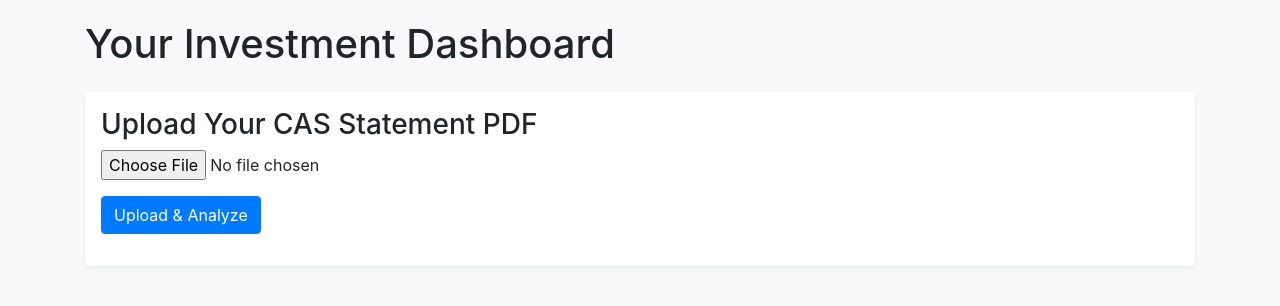
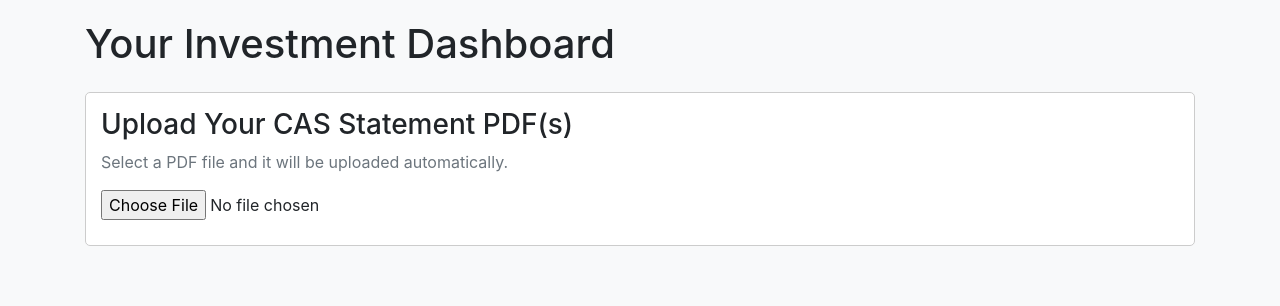
Before and after one commit to waliasanchit007/LTCG-backend, a Flask app: page / in a window 1280 px wide. Shown: the top 306 px of the page. Run offline with Flask 3, Linux system fonts and the light colour scheme; some libraries are stand-ins or nearby versions.

Commit message:
Combine statements, improved

```diff
--- a/server.py
+++ b/server.py
@@ -122,7 +122,7 @@ def fetch_and_store_nav():
         conn.commit()
         conn.close()
         create_table()
-        yesterday = date.today() - timedelta(days=4)
+        yesterday = date.today() - timedelta(days=2)
         csv_data = fetch_nav_data_from_amfi(yesterday)
         print("DEBUG: Fetched CSV Data (first 500 chars):")
         print(csv_data[:500])
--- a/templates/index.html
+++ b/templates/index.html
@@ -15,9 +15,13 @@
     .details-section { display: none; margin-top: 10px; }
     .section-title { border-bottom: 2px solid #dee2e6; margin-bottom: 15px; padding-bottom: 5px; }
     .fund-card { margin-bottom: 20px; }
-    .modal-body pre { background: #f4f4f4; padding: 10px; }
     .info-link { font-size: 0.9em; margin-left: 5px; }
     .clickable { cursor: pointer; color: #007bff; text-decoration: underline; }
+    /* Styling for the file-upload section */
+    #file-upload-section { margin-bottom: 20px; padding: 15px; background: #fff; border: 1px solid #ccc; border-radius: 5px; }
+    #uploaded-files { margin-bottom: 10px; }
+    .uploaded-file { display: inline-block; background: #e9ecef; padding: 5px 10px; border-radius: 15px; margin-right: 5px; margin-bottom: 5px; }
+    .uploaded-file span.remove { margin-left: 8px; cursor: pointer; color: red; }
   </style>
 </head>
 <body>
@@ -25,13 +29,16 @@
     <h1 class="mb-4">Your Investment Dashboard</h1>
 
     <!-- File Upload Section -->
-    <div class="mb-4 p-3 bg-white shadow-sm rounded">
-      <h3>Upload Your CAS Statement PDF</h3>
-      <div class="form-group">
-        <input type="file" id="file-input" accept=".pdf" class="form-control-file">
-      </div>
-      <button id="upload-button" class="btn btn-primary">Upload &amp; Analyze</button>
-      <div id="upload-status" class="mt-3"></div>
+    <div id="file-upload-section" class="mb-4">
+      <h3>Upload Your CAS Statement PDF(s)</h3>
+      <p id="upload-instructions" class="text-muted">Select a PDF file and it will be uploaded automatically.</p>
+      <!-- File input (only one file at a time) -->
+      <input type="file" id="file-input" accept=".pdf" class="form-control-file">
+      <!-- A button to allow adding another PDF (hidden until first file is uploaded) -->
+      <button id="add-button" class="btn btn-secondary mt-2" style="display: none;">Add Another PDF</button>
+      <!-- A container to list the names of uploaded files -->
+      <div id="uploaded-files" class="mt-2"></div>
+      <div id="upload-status" class="mt-2"></div>
     </div>
 
     <!-- Dashboard Section -->
@@ -108,7 +115,7 @@
             </button>
           </div>
           <div class="modal-body" id="ltcg-details">
-            <!-- LTCG details table will be inserted here -->
+            <!-- LTCG eligible details table will be inserted here -->
           </div>
           <div class="modal-footer">
             <button type="button" class="btn btn-secondary" data-dismiss="modal">Close</button>
@@ -168,7 +175,7 @@
             </button>
           </div>
           <div class="modal-body">
-            <p>The Withdrawn Amount represents the total money redeemed from your funds. Click on the value above to view detailed information, including the fund name, folio, redemption date, amount withdrawn, and units redeemed.</p>
+            <p>The Withdrawn Amount represents the total money redeemed from your funds. Click on the value above to view detailed information including fund name, folio, redemption date, amount withdrawn, and units redeemed.</p>
           </div>
           <div class="modal-footer">
             <button type="button" class="btn btn-secondary" data-dismiss="modal">Close</button>
@@ -186,6 +193,9 @@
   <script src="https://cdn.jsdelivr.net/npm/popper.js@1.16.1/dist/umd/popper.min.js"></script>
   <script src="https://stackpath.bootstrapcdn.com/bootstrap/4.5.2/js/bootstrap.min.js"></script>
   <script>
+    // Global array to store individual file results.
+    var combinedResults = [];
+
     // Helper: Format number as Indian Rupee with commas and ₹ symbol.
     function formatINR(num) {
       if(num === undefined || num === null) {
@@ -194,41 +204,43 @@
       return num.toLocaleString('en-IN', { style: 'currency', currency: 'INR', minimumFractionDigits: 2 });
     }
 
-    // Handle file upload.
-    document.getElementById("upload-button").addEventListener("click", async () => {
-      const fileInput = document.getElementById("file-input");
-      if (fileInput.files.length === 0) {
-        alert("Please select a PDF file.");
-        return;
+    // Improved combineData function: merge folios by AMC.
+    function combineData(resultsArray) {
+      let combined = {
+        data: {
+          folios: [],
+          investor_info: {},
+          statement_period: {}
+        },
+        msg: "success",
+        status: "success"
+      };
+      let amcMap = {};
+      resultsArray.forEach(result => {
+        result.data.folios.forEach(folio => {
+          let amcName = folio.amc.trim();
+          if (amcMap[amcName]) {
+            amcMap[amcName].schemes = amcMap[amcName].schemes.concat(folio.schemes);
+          } else {
+            amcMap[amcName] = folio;
+          }
+        });
+      });
+      combined.data.folios = Object.values(amcMap);
+      // Use investor_info and statement_period from the first result.
+      if(resultsArray.length > 0) {
+        combined.data.investor_info = resultsArray[0].data.investor_info;
+        combined.data.statement_period = resultsArray[0].data.statement_period;
       }
-      const file = fileInput.files[0];
-      document.getElementById("upload-status").textContent = "Uploading file...";
-      const formData = new FormData();
-      formData.append("file", file);
+      return combined;
+    }
 
-      try {
-        const response = await fetch("http://127.0.0.1:5001/upload", {
-          method: "POST",
-          body: formData
-        });
-        if (!response.ok) {
-          throw new Error("Server error: " + response.statusText);
-        }
-        const data = await response.json();
-        console.log("Parsed data received:", data);
-        renderDashboard(data);
-      } catch (error) {
-        console.error("Error:", error);
-        document.getElementById("error-message").style.display = "block";
-        document.getElementById("error-message").textContent = "Error: " + error.message;
-      }
-    });
-
-    // Render Dashboard using received JSON data.
+    // Render Dashboard using combined data (same as previous renderDashboard function).
     function renderDashboard(data) {
       document.getElementById("dashboard").style.display = "block";
-      document.getElementById("upload-status").textContent = "Upload and analysis complete.";
+      document.getElementById("upload-status").textContent = "Data combined and analysis complete.";
 
+      // (The rest of this function remains unchanged from your previous code.)
       // Overall summary accumulators.
       let overallCurrentMarketValue = 0, overallCurrentlyInvested = 0, overallProfit = 0;
       let overallWithdrawn = 0;
@@ -244,14 +256,12 @@
       let overallRealizedGain = 0;
       let firstXirr = null;
 
-      // Loop through folios (AMCs).
       data.data.folios.forEach(folio => {
         let amc = folio.amc;
         fundsHtml += `<div class="card fund-card">
                         <div class="card-header"><strong>${amc}</strong></div>
                         <div class="card-body">`;
         folio.schemes.forEach(scheme => {
-          // Skip funds with "uclaim" or "redemption"
           if (scheme.scheme && (scheme.scheme.toLowerCase().includes("uclaim") || scheme.scheme.toLowerCase().includes("redemption"))) {
             return;
           }
@@ -263,7 +273,6 @@
           if (!firstXirr && sim.investment_summary.xirr !== null) {
             firstXirr = sim.investment_summary.xirr;
           }
-          // Sum overall realized gain from each scheme.
           if (scheme.unrealized_tax_simulation.details && scheme.unrealized_tax_simulation.details.lot_details_realized) {
             scheme.unrealized_tax_simulation.details.lot_details_realized.forEach(tx => {
               overallRealizedGain += tx.gain;
@@ -280,7 +289,6 @@
           ltcgSummary.potentialTax += sim.ltcg_eligibility.potential_tax_on_ltcg;
           ltcgSummary.unrealizedLTGain += sim.unrealized.unrealized_long_term_gain;
 
-          // Use locked data from sim.locked or scheme.locked.
           let lockedData = sim.locked || scheme.locked;
           if (lockedData && lockedData.locked_in_amount > 0) {
             lockedOverall.amount += lockedData.locked_in_amount;
@@ -293,7 +301,6 @@
             });
           }
 
-          // Collect withdrawal details.
           if (sim.lot_details_realized && sim.lot_details_realized.length > 0) {
             sim.lot_details_realized.forEach(r => {
               allWithdrawals.push({
@@ -306,7 +313,6 @@
             });
           }
 
-          // Build LTCG details for modal (only include funds with eligible_current_value > 0).
           if (sim.ltcg_eligibility.eligible_current_value > 0) {
             ltcgDetails += `<tr>
                               <td>${scheme.scheme}</td>
@@ -317,7 +323,6 @@
                             </tr>`;
           }
 
-          // Build a human-readable detailed simulation.
           let detailsHtml = `
             <ul>
               <li><strong>Currently Invested:</strong> ${formatINR(sim.investment_summary.currently_invested)}</li>
@@ -331,7 +336,6 @@
             </ul>
           `;
 
-          // Build the fund card.
           fundsHtml += `<div class="card mb-2">
                           <div class="card-body">
                             <h5 class="card-title">
@@ -353,8 +357,6 @@
       });
 
       overallXirr = firstXirr !== null ? firstXirr : 0;
-
-      // Build Overall Investment Summary HTML.
       const invSummaryHtml = `
         <li class="list-group-item"><strong>Current Market Value:</strong> ${formatINR(overallCurrentMarketValue)}</li>
         <li class="list-group-item"><strong>Currently Invested:</strong> ${formatINR(overallCurrentlyInvested)}</li>
@@ -368,7 +370,6 @@
       `;
       document.getElementById("investment-summary").innerHTML = invSummaryHtml;
 
-      // Build Realized Gains HTML.
       const realizedHtml = `
         <li class="list-group-item"><strong>Overall Realized Gain:</strong> ${formatINR(overallRealizedGain)}</li>
         <li class="list-group-item"><strong>Realized Gain (Current FY):</strong> ${formatINR(realizedSummary.currentFY)}</li>
@@ -377,7 +378,6 @@
       `;
       document.getElementById("realized-summary").innerHTML = realizedHtml;
 
-      // Build Unrealized Gains HTML.
       const unrealizedHtml = `
         <li class="list-group-item"><strong>Unrealized Gain:</strong> ${formatINR(unrealizedSummary.total)}</li>
         <li class="list-group-item"><strong>Unrealized LT Gain:</strong> ${formatINR(unrealizedSummary.lt)}</li>
@@ -387,7 +387,6 @@
       `;
       document.getElementById("unrealized-summary").innerHTML = unrealizedHtml;
 
-      // Build Merged LTCG Eligibility & Tax Summary HTML.
       let totalLTRealizedFY = realizedSummary.lt;
       let totalLTGain = totalLTRealizedFY + ltcgSummary.unrealizedLTGain;
       let nonTaxable = 100000;
@@ -404,7 +403,6 @@
       `;
       document.getElementById("ltcg-summary").innerHTML = ltcgHtml;
 
-      // Build LTCG Eligible Funds modal details.
       let ltcgModalHtml = `<table class="table table-bordered">
                               <thead>
                                 <tr>
@@ -412,7 +410,7 @@
                                   <th>Folio</th>
                                   <th>Current Market Value</th>
                                   <th>LTCG Eligible Value</th>
-                                  <th>LTCG</th>
+                                  <th>Unlocked LT Gain</th>
                                 </tr>
                               </thead>
                               <tbody>
@@ -421,7 +419,6 @@
                             </table>`;
       document.getElementById("ltcg-details").innerHTML = ltcgModalHtml;
 
-      // Build Withdrawal Transactions modal details.
       let withdrawalsModalHtml = `<table class="table table-bordered">
                                     <thead>
                                       <tr>
@@ -449,7 +446,6 @@
       withdrawalsModalHtml += `</tbody></table>`;
       document.getElementById("withdrawals-details").innerHTML = withdrawalsModalHtml;
 
-      // Build Locked Funds modal details from lockedDetailsArray.
       let lockedModalHtml = `<table class="table table-bordered">
                               <thead>
                                 <tr>
@@ -475,10 +471,8 @@
       lockedModalHtml += `</tbody></table>`;
       document.getElementById("locked-details").innerHTML = lockedModalHtml;
 
-      // Render funds by AMC.
       document.getElementById("funds-container").innerHTML = fundsHtml;
 
-      // Attach event listeners safely.
       let lockedLinkElem = document.getElementById("locked-link");
       if (lockedLinkElem) {
         lockedLinkElem.addEventListener("click", (e) => {
@@ -505,6 +499,82 @@
         element.textContent = "View Detailed Fund Performance";
       }
     }
+
+    // --- Multi-File Upload Logic ---
+    // Hide the "Add Another" button initially.
+    document.getElementById("add-button").style.display = "none";
+
+    // Use file input's change event to auto-upload.
+    function uploadFile() {
+      const fileInput = document.getElementById("file-input");
+      if (fileInput.files.length === 0) {
+        return;
+      }
+      const file = fileInput.files[0];
+      document.getElementById("upload-status").textContent = "Uploading file...";
+      const formData = new FormData();
+      formData.append("file", file);
+      fetch("http://127.0.0.1:5001/upload", {
+        method: "POST",
+        body: formData
+      })
+      .then(response => {
+        if (!response.ok) {
+          throw new Error("Server error: " + response.statusText);
+        }
+        return response.json();
+      })
+      .then(data => {
+        console.log("Parsed data received:", data);
+        combinedResults.push(data);
+        // Update the list of uploaded files.
+        addUploadedFile(file.name);
+        // Hide file input and clear its value.
+        fileInput.value = "";
+        fileInput.style.display = "none";
+        // Show the "Add Another PDF" button.
+        document.getElementById("add-button").style.display = "inline-block";
+        document.getElementById("upload-status").textContent = "File uploaded successfully.";
+        // Automatically combine data and render dashboard.
+        let combinedData = combineData(combinedResults);
+        renderDashboard(combinedData);
+      })
+      .catch(error => {
+        console.error("Error:", error);
+        document.getElementById("error-message").style.display = "block";
+        document.getElementById("error-message").textContent = "Error: " + error.message;
+      });
+    }
+
+    // Add the uploaded file name with a removable cross.
+    function addUploadedFile(fileName) {
+      const container = document.getElementById("uploaded-files");
+      const fileItem = document.createElement("div");
+      fileItem.className = "uploaded-file";
+      fileItem.innerHTML = `${fileName} <span class="remove">&times;</span>`;
+      // When the cross is clicked, remove the file from the combinedResults array.
+      fileItem.querySelector("span.remove").addEventListener("click", function() {
+        // For simplicity, we will simply remove the file item and clear all results.
+        // (In production, you might want to remove only that file’s data and re–combine the rest.)
+        container.removeChild(fileItem);
+        combinedResults = [];
+        document.getElementById("dashboard").style.display = "none";
+        document.getElementById("upload-status").textContent = "File removed. Please upload a new PDF.";
+        // Show file input again.
+        document.getElementById("file-input").style.display = "block";
+        document.getElementById("add-button").style.display = "none";
+      });
+      container.appendChild(fileItem);
+    }
+
+    // When a file is selected, auto–upload.
+    document.getElementById("file-input").addEventListener("change", uploadFile);
+
+    // "Add Another PDF" button: show the file input.
+    document.getElementById("add-button").addEventListener("click", () => {
+      document.getElementById("file-input").style.display = "block";
+      document.getElementById("upload-status").textContent = "Select another PDF file.";
+    });
   </script>
 </body>
 </html>
```
Also changed, not shown: mutual_fund_nav.db.
